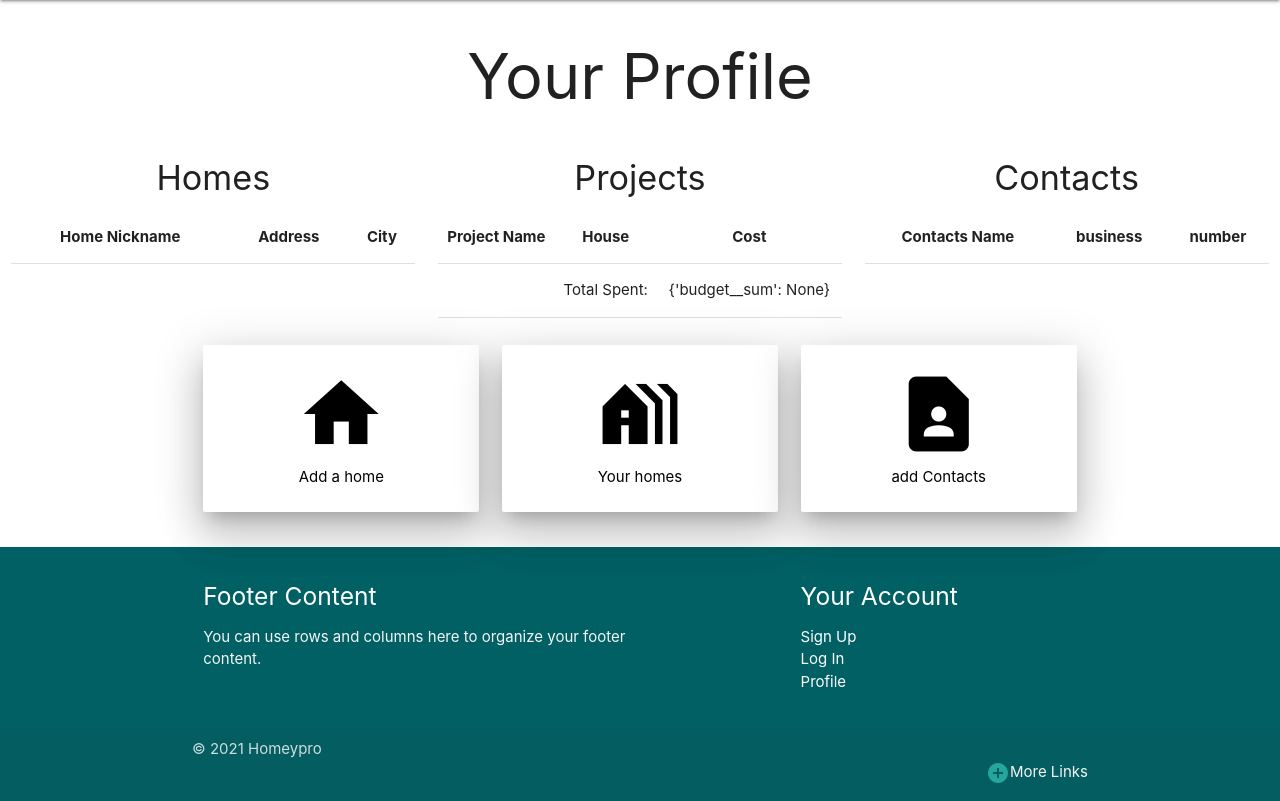
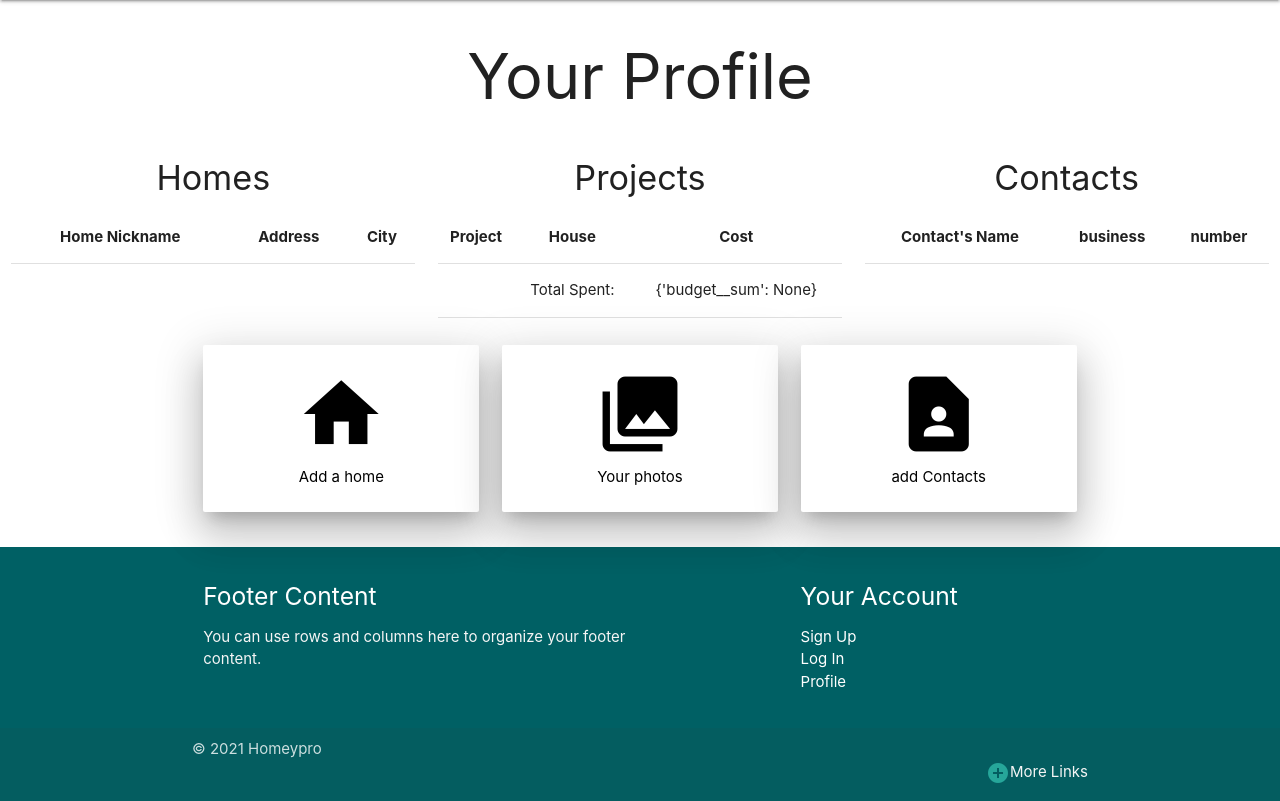
Before and after one commit to haydenharris0/homeypro, a Django app: page /profile/profile/ in a window 1280 px wide. Shown: the part 64-865 px from the top of the page. Run offline with Django 3.2, Linux system fonts and the light colour scheme; the visitor is signed in with stand-in values (Sample User, id 1); data that the repository does not hold is empty.

Commit message:
uploading photos working, but not displaying the photos

```diff
--- a/main_app/admin.py
+++ b/main_app/admin.py
@@ -1,7 +1,8 @@
 from django.contrib import admin
-from .models import Home, Project, Contacts
+from .models import Home, Project, Contacts, Photo
 
 # Register your models here.
 admin.site.register(Home)
 admin.site.register(Project)
 admin.site.register(Contacts)
+admin.site.register(Photo)
--- a/main_app/templates/profile/profile.html
+++ b/main_app/templates/profile/profile.html
@@ -39,7 +39,7 @@
       <table class="highlight centered">
         <thead>
           <tr>
-            <th>Project Name</th>
+            <th>Project</th>
             <th>House</th>
             <th>Cost</th>
           </tr>
@@ -68,7 +68,7 @@
       <table class="highlight centered">
         <thead>
           <tr>
-            <th>Contacts Name</th>
+            <th>Contact's Name</th>
             <th>business</th>
             <th>number</th>
           </tr>
@@ -103,12 +103,12 @@
       </a>
     </div>
     <div class="col s12 m4">
-      <a href="{% url 'homes_index'%}">
+      <a href="{% url 'photos_index'%}">
         <div class="card-panel z-depth-5 center-align hoverable">
           <div>
-            <i class="large material-icons black-text">holiday_village</i>
+            <i class="large material-icons black-text">photo_library</i>
           </div>
-          <span class="black-text"> Your homes </span>
+          <span class="black-text"> Your photos </span>
         </div>
       </a>
     </div>
--- a/main_app/urls.py
+++ b/main_app/urls.py
@@ -6,6 +6,7 @@
     # base urls / others
     path('', views.home, name='home'),
     path('profile/profile/', views.profile, name='profile'),
+    path('profile/photos/', views.photos_index, name='photos_index'),
 
     # home urls
     path('homes/create/', views.Create_Home.as_view(), name='create_home'),
@@ -38,6 +39,10 @@
     # auth urls
     path('accounts/signup/', views.signup, name='signup'),
 
+    # photo url
+    path('projects/<int:project_id>/add_photo/',
+         views.add_photo, name='add_photo'),
+
 
 
 ]
--- a/main_app/views.py
+++ b/main_app/views.py
@@ -1,6 +1,6 @@
 from main_app.forms import ProjectForm
 from django.shortcuts import render
-from .models import Contacts, Home, Project
+from .models import Contacts, Home, Project, Photo
 from django.views.generic.edit import CreateView, DeleteView, UpdateView
 from django.contrib.auth import login
 from django.contrib.auth.forms import UserCreationForm
@@ -8,6 +8,13 @@
 from django.contrib.auth.decorators import login_required
 from django.contrib.auth.mixins import LoginRequiredMixin
 from django.db.models import Sum
+import uuid
+import boto3
+
+S3_BASE_URL = 'https://s3-us-east-1.amazonaws.com/'
+BUCKET = 'homeypro'
+
+# ----- Base view's & profile -----
 
 
 def home(request):
@@ -21,8 +28,13 @@
     contacts = Contacts.objects.filter(user=request.user)
     sum_of_projects = Project.objects.filter(
         user=request.user).aggregate(Sum("budget"))
-    context = {'homes': homes, 'projects': projects,
-               'contacts': contacts, 'sum_of_projects': sum_of_projects}
+    context = {
+        'homes': homes,
+        'projects': projects,
+        'contacts': contacts,
+        'sum_of_projects': sum_of_projects
+    }
+
     return render(request, 'profile/profile.html', context)
 
 
@@ -31,18 +43,23 @@
 
 class Create_Home(LoginRequiredMixin, CreateView):
     model = Home
-    fields = ['nickname', 'address', 'city', 'state',
-              'bedrooms', 'bathrooms', 'square_feet', 'year_built']
+    fields = [
+        'nickname', 'address', 'city', 'state', 'bedrooms',
+        'bathrooms', 'square_feet', 'year_built'
+    ]
 
     def form_valid(self, form):
         form.instance.user = self.request.user
+
         return super().form_valid(form)
 
 
 class Update_Home(LoginRequiredMixin, UpdateView):
     model = Home
-    fields = ['nickname', 'address', 'city', 'state',
-              'bedrooms', 'bathrooms', 'square_feet', 'year_built']
+    fields = [
+        'nickname', 'address', 'city', 'state', 'bedrooms',
+        'bathrooms', 'square_feet', 'year_built'
+    ]
 
 
 class Delete_Home(LoginRequiredMixin, DeleteView):
@@ -54,6 +71,7 @@
 def homes_index(request):
     homes = Home.objects.filter(user=request.user)
     context = {'homes': homes}
+
     return render(request, 'homes/index.html', context)
 
 
@@ -63,8 +81,13 @@
     projects = Project.objects.filter(user=request.user)
     contacts = Contacts.objects.filter(user=request.user)
     project_form = ProjectForm()
-    context = {'home': home, 'projects': projects,
-               'contacts': contacts, 'project_form': project_form}
+    context = {
+        'home': home,
+        'projects': projects,
+        'contacts': contacts,
+        'project_form': project_form
+    }
+
     return render(request, 'homes/detail.html', context)
 
 
@@ -76,6 +99,7 @@
 
     def form_valid(self, form):
         form.instance.user = self.request.user
+
         return super().form_valid(form)
 
 
@@ -88,6 +112,7 @@
         new_project.home_id = home_id
         form.instance.user = request.user
         new_project.save()
+
     return redirect('homes_detail', home_id=home_id)
 
 
@@ -105,6 +130,7 @@
 def projects_index(request):
     projects = Project.objects.filter(user=request.user)
     context = {'projects': projects}
+
     return render(request, 'projects/index.html', context)
 
 
@@ -112,6 +138,7 @@
 def projects_detail(request, project_id):
     project = Project.objects.get(id=project_id)
     context = {'project': project}
+
     return render(request, 'projects/detail.html', context)
 
 
@@ -124,6 +151,7 @@
 
     def form_valid(self, form):
         form.instance.user = self.request.user
+
         return super().form_valid(form)
 
 
@@ -141,6 +169,7 @@
 def contacts_detail(request, contact_id):
     contact = Contacts.objects.get(id=contact_id)
     context = {'contact': contact}
+
     return render(request, 'contacts/detail.html', context)
 
 # -----Auth-----
@@ -159,4 +188,38 @@
     # A bad POST or a GET request, so render signup.html with an empty form
     form = UserCreationForm()
     context = {'form': form, 'error_message': error_message}
+
     return render(request, 'registration/signup.html', context)
+
+# ----- Photo upload & views -----
+
+
+def add_photo(request, project_id):
+    # photo-file will be the "name" attribute on the <input type="file">
+    photo_file = request.FILES.get('photo-file', None)
+    if photo_file:
+        s3 = boto3.client('s3')
+        # need a unique "key" for S3 / needs image file extension too
+        key = uuid.uuid4().hex[:6] + \
+            photo_file.name[photo_file.name.rfind('.'):]
+        # just in case something goes wrong
+        try:
+            s3.upload_fileobj(photo_file, BUCKET, key)
+            # build the full url string
+            url = f"{S3_BASE_URL}{BUCKET}/{key}"
+            # we can assign to cat_id or cat (if you have a cat object)
+            photo = Photo(url=url, project_id=project_id)
+            photo.save()
+        except:
+            print('An error occurred uploading file to S3')
+
+    return redirect('project_detail', project_id=project_id)
+
+
+@login_required
+def photos_index(request):
+    homes = Home.objects.filter(user=request.user)
+    projects = Project.objects.filter(user=request.user)
+    context = {'homes': homes, 'projects': projects, }
+
+    return render(request, 'profile/photos.html', context)
```
Also changed, not shown: main_app/models.py (+8 -0 lines), main_app/templates/profile/photos.html (added, +40 -0 lines), main_app/templates/projects/detail.html (+38 -0 lines), requirements.txt (+7 -0 lines), main_app/migrations/0007_photo.py (added), main_app/migrations/0008_photo_descritption.py (added), main_app/migrations/0009_remove_photo_descritption.py (added).
